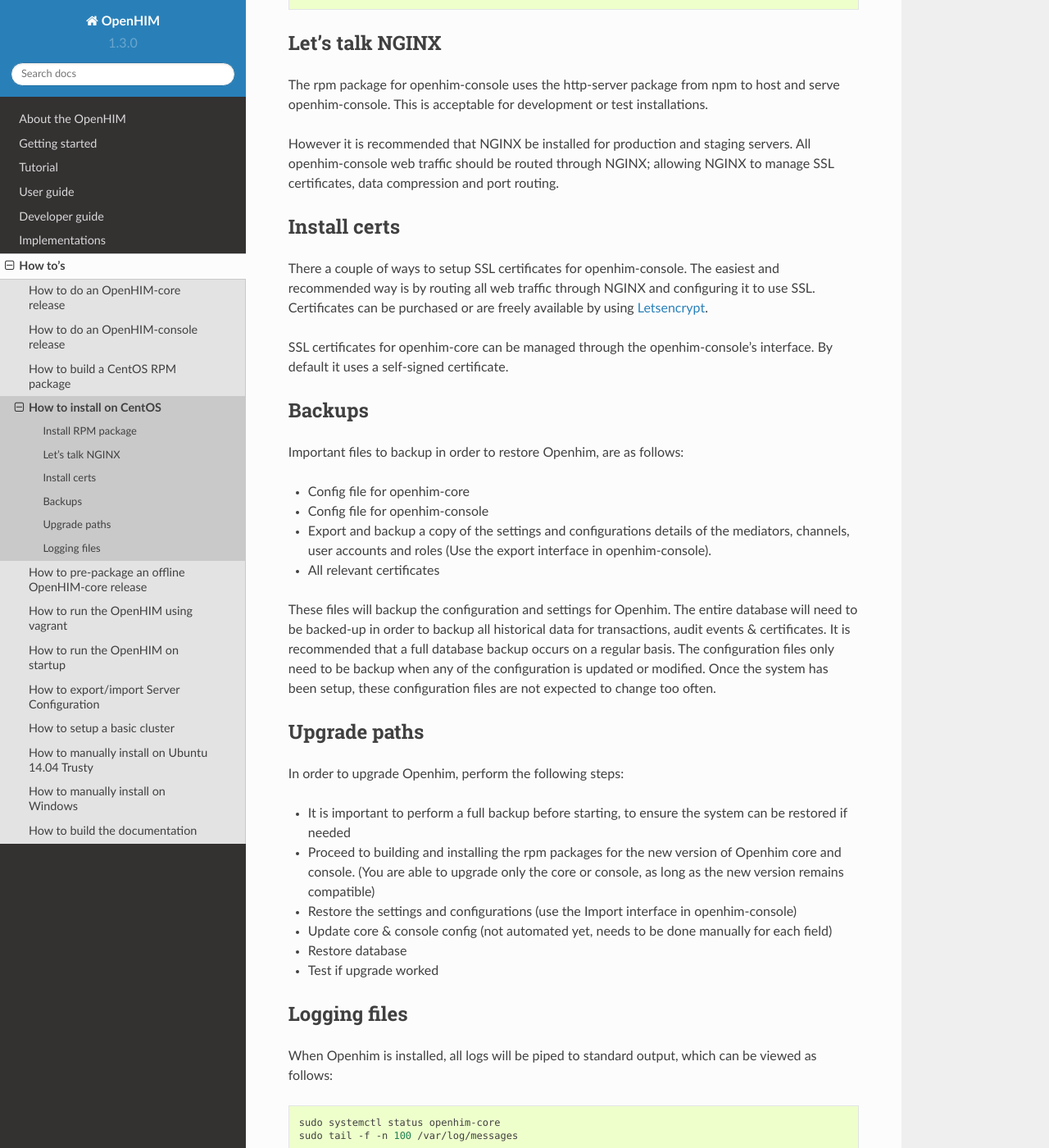
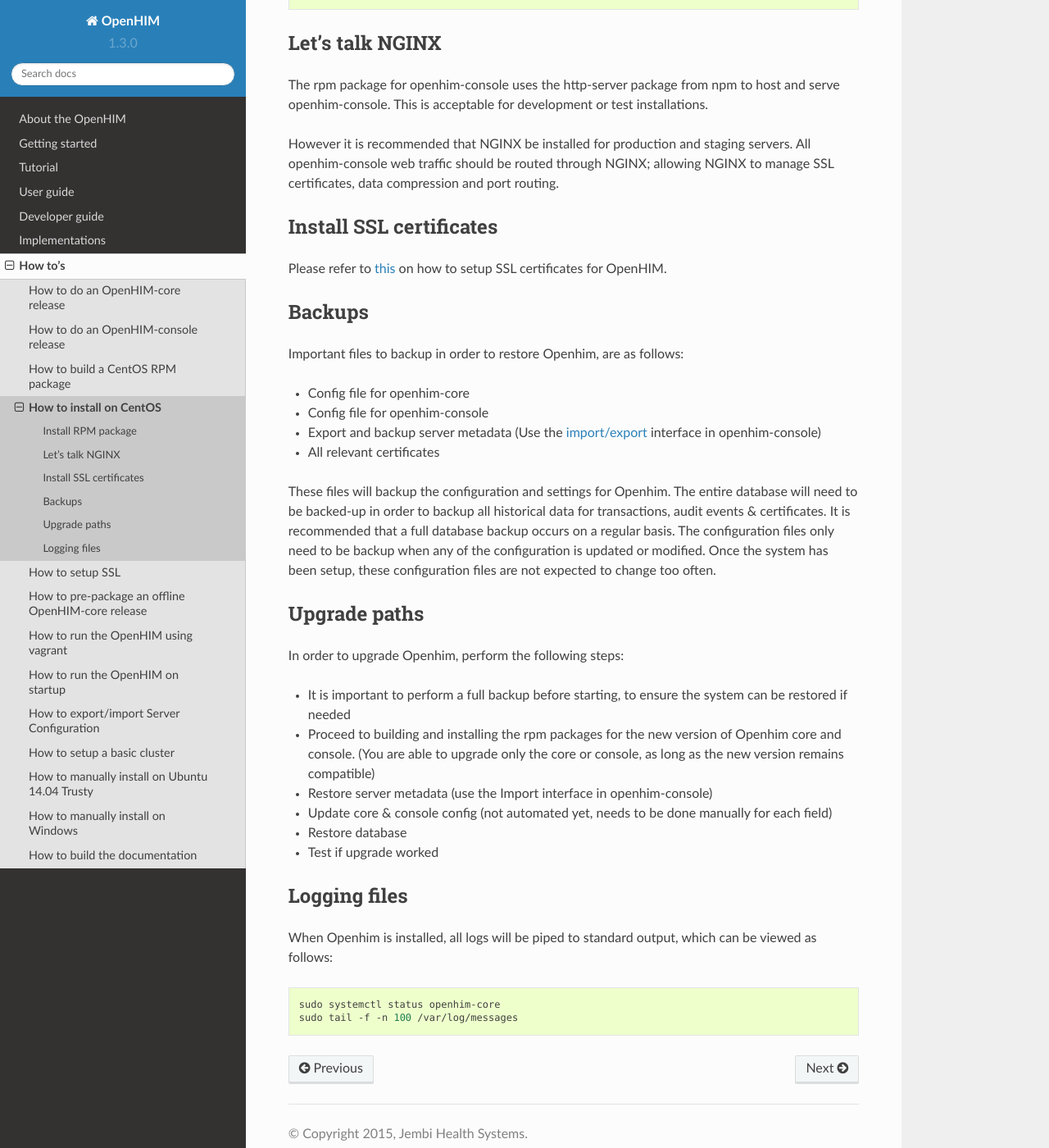
Before and after one commit to jembi/openhim-core-js, a Sphinx documentation site: the page built from docs/how-to/how-to-install-on-centos.md, in a window 1280 px wide and 1400 px high, scrolled down 975 px. Shown: the whole window at 82% size. Built offline with Sphinx 7.4.7 and the Read the Docs theme 2.0.0, drawn with Linux system fonts in a browser that asks for light colours.

Commit message:
OHM-622: updated docs with details on setting SSL certs

```diff
--- a/docs/how-to/how-to-install-on-centos.md
+++ b/docs/how-to/how-to-install-on-centos.md
@@ -47,11 +47,9 @@
 
 However it is recommended that NGINX be installed for production and staging servers. All openhim-console web traffic should be routed through NGINX; allowing NGINX to manage SSL certificates, data compression and port routing.
 
-## Install certs
+## Install SSL certificates
 
-There a couple of ways to setup SSL certificates for openhim-console. The easiest and recommended way is by routing all web traffic through NGINX and configuring it to use SSL. Certificates can be purchased or are freely available by using [Letsencrypt](https://letsencrypt.org/).
-
-SSL certificates for openhim-core can be managed through the openhim-console's interface. By default it uses a self-signed certificate.
+Please refer to [this](http://openhim.readthedocs.io/en/latest/how-to/how-to-setup-ssl-certs.html) on how to setup SSL certificates for OpenHIM.
 
 ## Backups
 
@@ -59,7 +57,7 @@
 
 * Config file for openhim-core
 * Config file for openhim-console
-* Export and backup a copy of the settings and configurations details of the mediators, channels, user accounts and roles (Use the export interface in openhim-console).
+* Export and backup server metadata (Use the [import/export](http://openhim.readthedocs.io/en/latest/how-to/how-to-import-export.html) interface in openhim-console)
 * All relevant certificates
 
 These files will backup the configuration and settings for Openhim. The entire database will need to be backed-up in order to backup all historical data for transactions, audit events & certificates. It is recommended that a full database backup occurs on a regular basis. The configuration files only need to be backup when any of the configuration is updated or modified. Once the system has been setup, these configuration files are not expected to change too often.
@@ -70,7 +68,7 @@
 
 * It is important to perform a full backup before starting, to ensure the system can be restored if needed
 * Proceed to building and installing the rpm packages for the new version of Openhim core and console. (You are able to upgrade only the core or console, as long as the new version remains compatible)
-* Restore the settings and configurations (use the Import interface in openhim-console)
+* Restore server metadata (use the Import interface in openhim-console)
 * Update core & console config (not automated yet, needs to be done manually for each field)
 * Restore database
 * Test if upgrade worked
--- a/docs/how-to/index.rst
+++ b/docs/how-to/index.rst
@@ -8,6 +8,7 @@
    how-to-do-an-openhim-console-release
    how-to-build-and-test-rpm-package
    how-to-install-on-centos
+   how-to-setup-ssl-certs
    how-to-pre-package-an-offline-release
    how-to-run-the-openhim-using-vagrant
    how-to-run-on-startup
```
Also changed, not shown: docs/how-to/how-to-import-export.md (+1 -1 lines), docs/how-to/how-to-setup-ssl-certs.md (added, +14 -0 lines).
